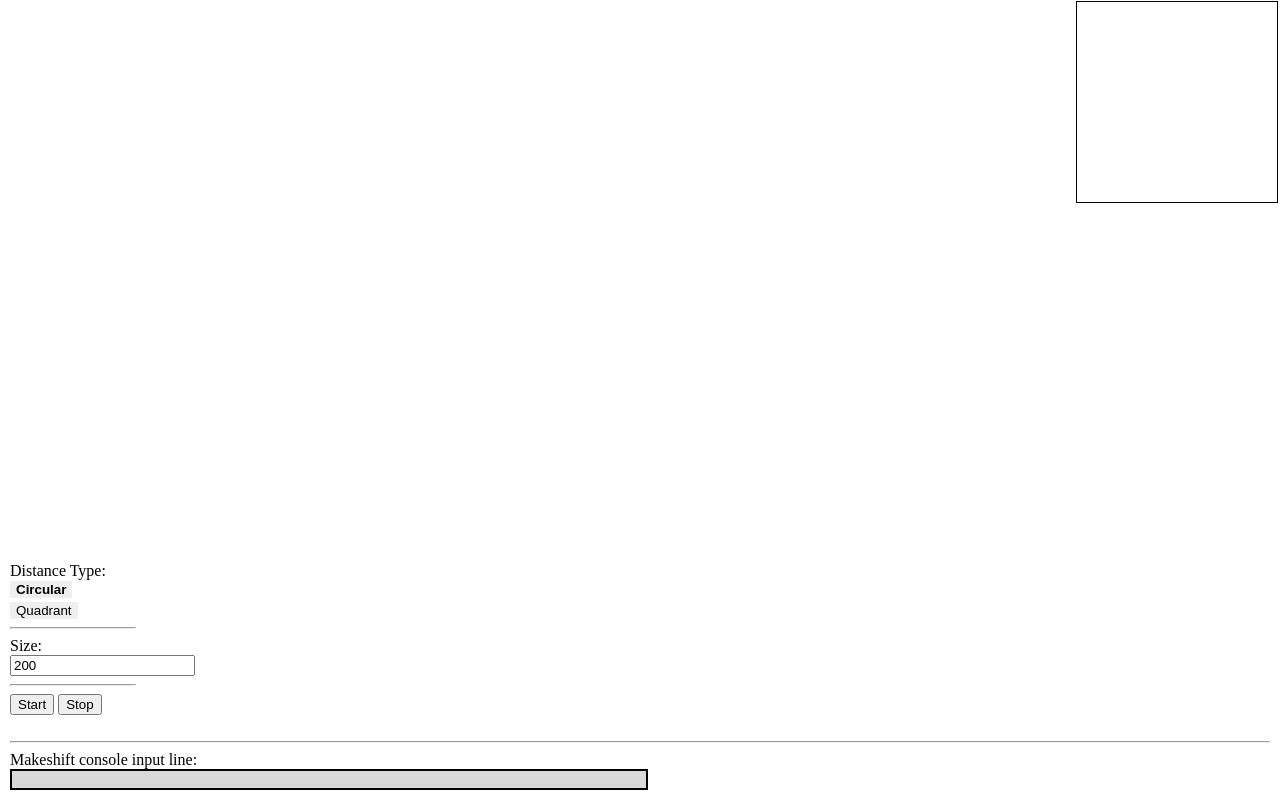
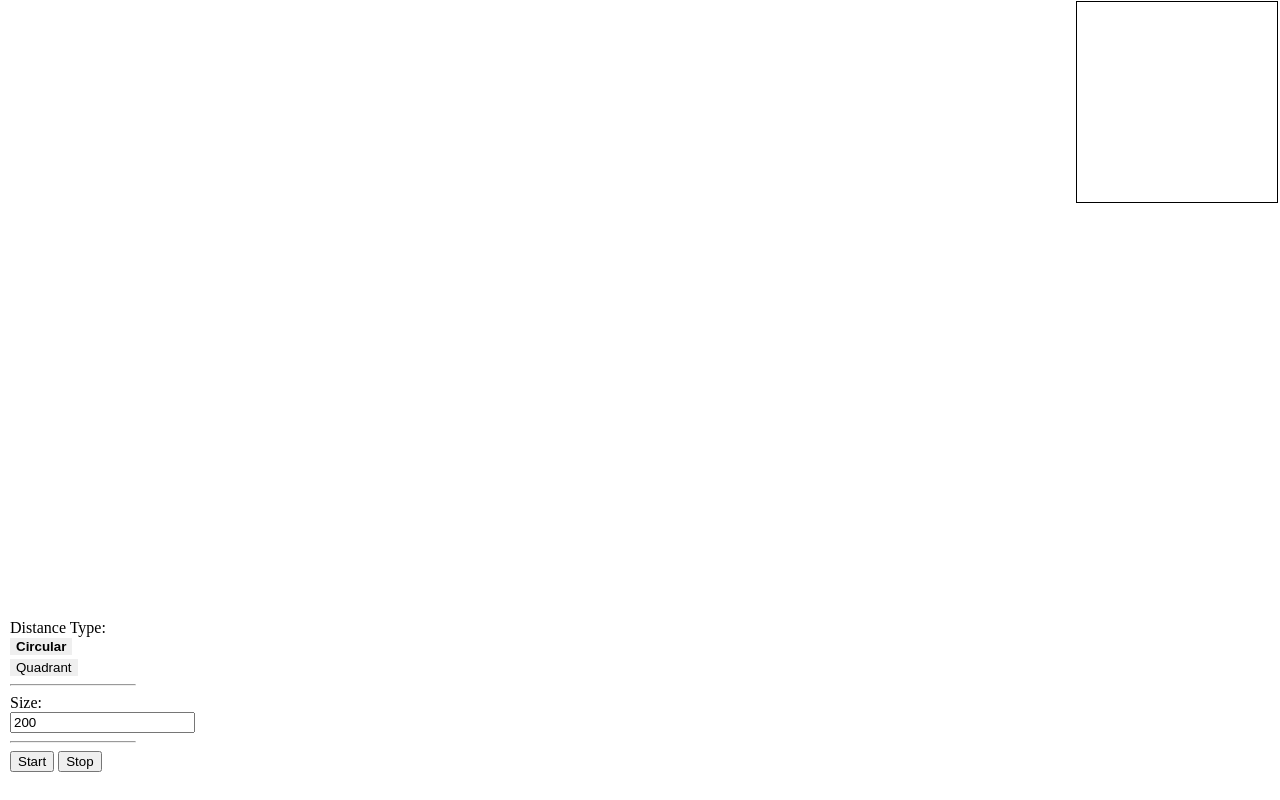
Before and after one commit to duhuhk/calculatingpi, a plain HTML site: page index.html in a window 1280 px wide. Drawn offline with Linux system fonts and the light colour scheme.

Commit message:
Remove unused input options

```diff
--- a/index.html
+++ b/index.html
@@ -19,9 +19,6 @@
          <hr />
          <button id="startloopbn" onclick="startloop(r);">Start</button> <button id="stoploopbn" onclick="endloop();">Stop</button>
       </div> <br />
-      <hr />
-      <span>Makeshift console input line:</span><br />
-      <input id="consoleinput" type="text" style="width: 50%; border: 2px solid black; background-color: rgba(0,0,0,0.15);">
    </div>
 
    <script>
```
